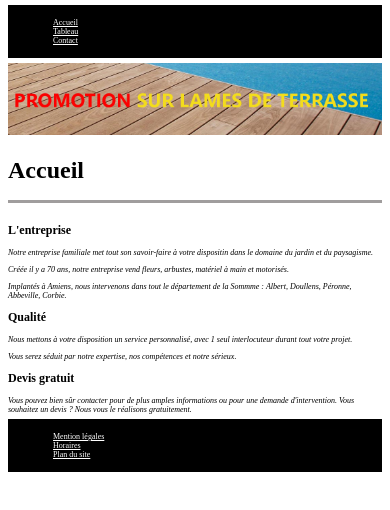
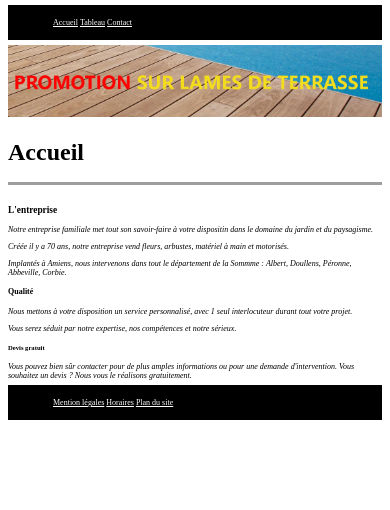
Before and after one commit to Yazou777/jardinou, a plain HTML site: page index.html in a window 390 px wide. Shown: the part 78-588 px from the top of the page. Drawn offline with Linux system fonts and the light colour scheme.

Commit message:
mobile section débuguer

```diff
--- a/asset/css/accueil.css
+++ b/asset/css/accueil.css
@@ -53,3 +53,8 @@
     background: rgb(122, 122, 122);
     width: 25%;
            }
+
+section {
+    display: block;
+    width: 75%;
+}
--- a/asset/css/mobile.css
+++ b/asset/css/mobile.css
@@ -10,7 +10,7 @@
 
     }
 
-    a {
+    li {
         display: block;
 
     }
@@ -23,18 +23,10 @@
 
      }
 
-     header img {
-        max-width: 100%;
-     height: auto;
-
-     }
-
      section {
-        width: 100%;
+        display: block !important;
+        width: 100% !important;
      }
 
 
-
-
-
 }
--- a/index.html
+++ b/index.html
@@ -36,20 +36,20 @@
           <h1 id="accueil"> Accueil  </h1>
 
 
-            <article1>
+            <article>
             <h1>L'entreprise</h1>
         <p></p>
         <i>Notre entreprise familiale met tout son savoir-faire à votre dispositin dans le domaine du jardin et du paysagisme.</p>
         Créée il y a 70 ans, notre entreprise vend fleurs, arbustes, matériel à main et motorisés.</p>
         Implantés à Amiens, nous intervenons dans tout le département de la Sommme : Albert, Doullens, Péronne, Abbeville, Corbie. </i> </article1>
 
-        <article2>
+        <article>
             <h1>Qualité</h1> <p></p>
 
         <i>Nous mettons à votre disposition un service personnalisé, avec 1 seul interlocuteur durant tout votre projet.<p></p>
         Vous serez séduit par notre expertise, nos compétences et notre sérieux.</i> </article2> <p></p>
 
-        <article3>
+        <article>
             <h1>Devis gratuit</h1><p></p>
         <i>Vous pouvez bien sûr contacter pour de plus amples informations ou pour une demande d'intervention. Vous souhaitez un devis ? Nous vous le réalisons gratuitement.</i> </article3> <br>
 
```
